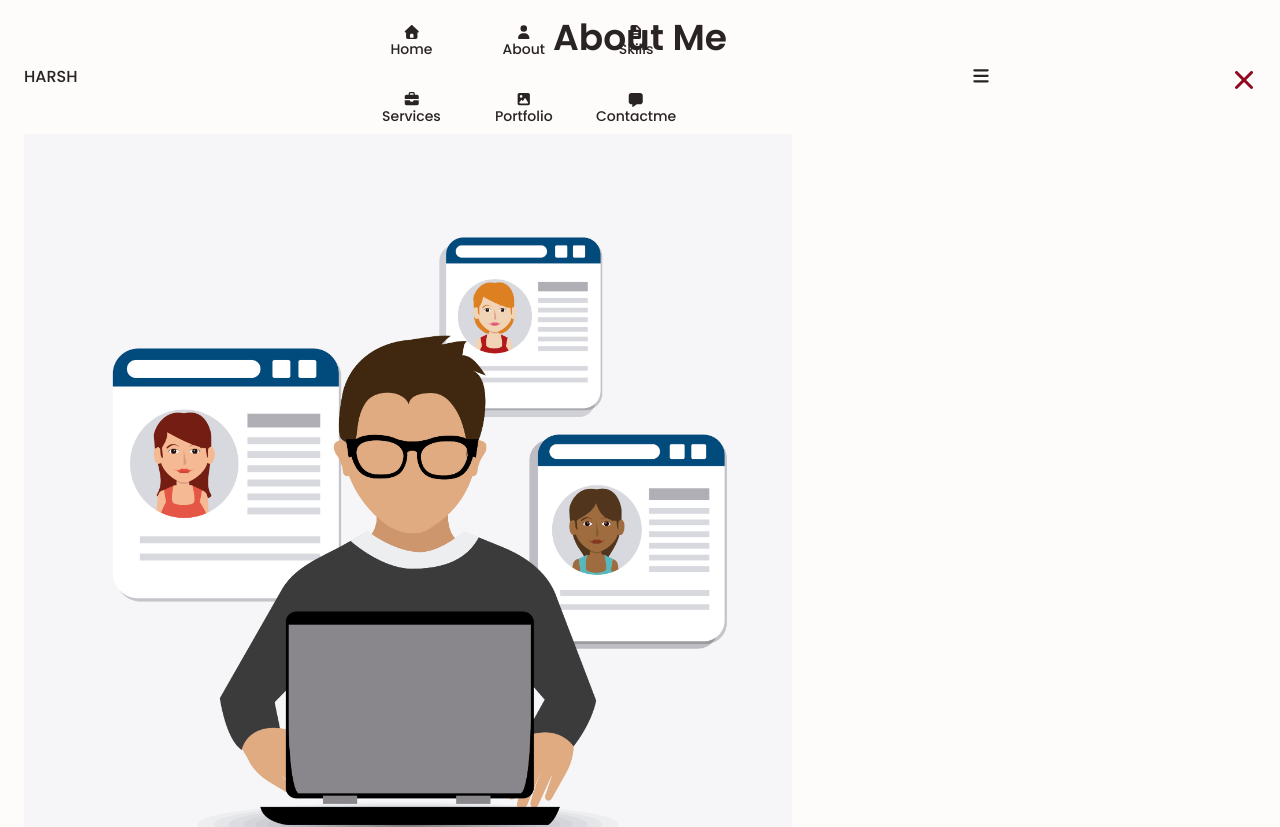
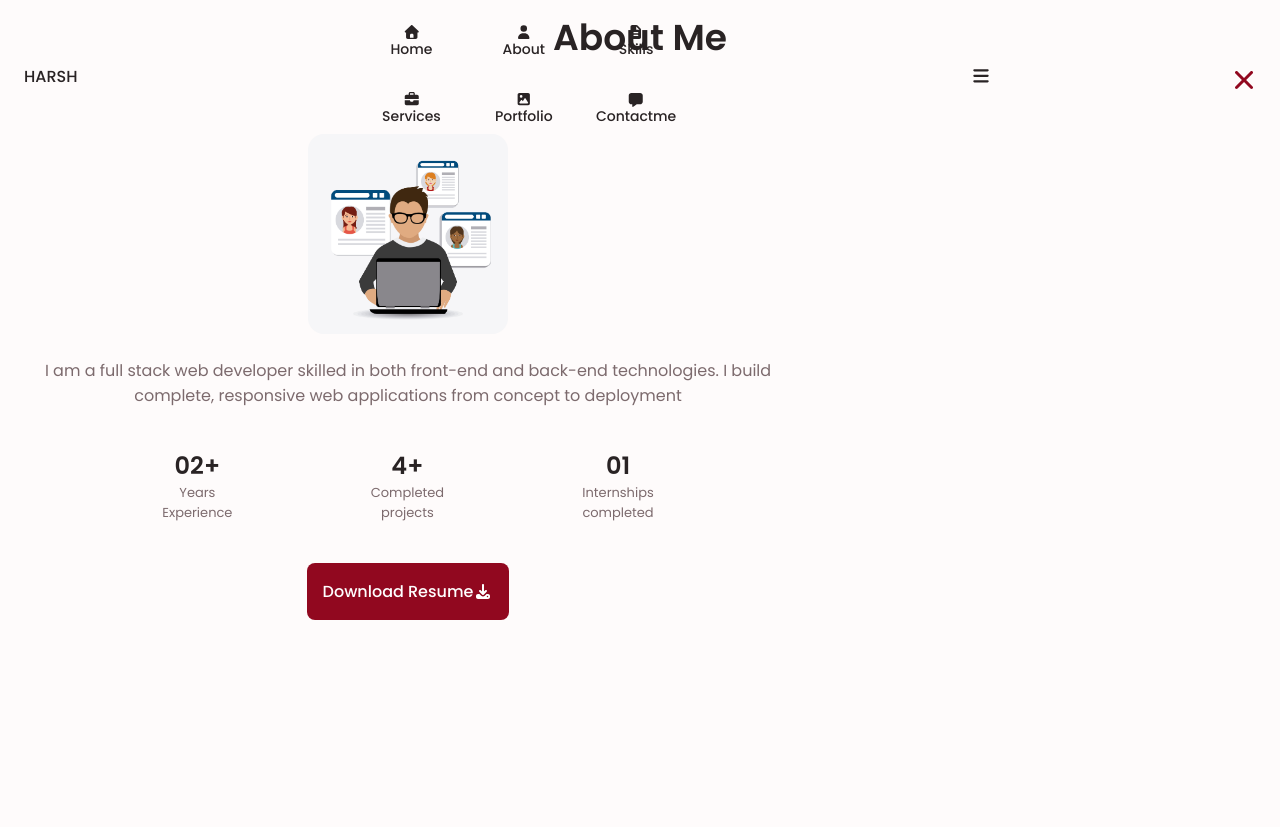
Before and after one commit to Harsh-Builds/My-Portfolio, a React (Create React App) app in the folder client/: page / in a window 1280 px wide. Shown: the part 700-1527 px from the top of the page. After the commit the page ends 1432 px from the top, so only its background shows below. Built offline with nearby package versions, Linux system fonts and the light colour scheme.

Commit message:
add some styling on about section

```diff
--- a/client/src/portfolio.css
+++ b/client/src/portfolio.css
@@ -347,3 +347,44 @@ margin-left: var(--mb-0-25);
   background-color: transparent;
   color: var(--first-color-alt);
 }
+
+/*==================== ABOUT ====================*/
+
+ .about_img{
+  width: 200px;
+  border-radius: 1rem;
+  justify-self: center;
+  align-self: center;
+}
+
+.about_description{
+  text-align: center;
+  margin-bottom: var(--mb-2-5);
+}
+
+.about_info{
+  display: flex;
+  justify-content: space-evenly;
+  margin-bottom: var(--mb-2-5);
+}
+
+.about_info-title{
+  font-size: var(--h2-font-size);
+  font-weight: var(--font-semi-bold);
+  color: var(--title-color);
+}
+
+.about_info-name{
+  font-size: var(--smaller-font-size);
+}
+
+.about_info-name,
+.about_info-title{
+  display: block;
+  text-align: center;
+}
+
+.about_buttons{
+  display: flex;
+  justify-content: center;
+}
```
